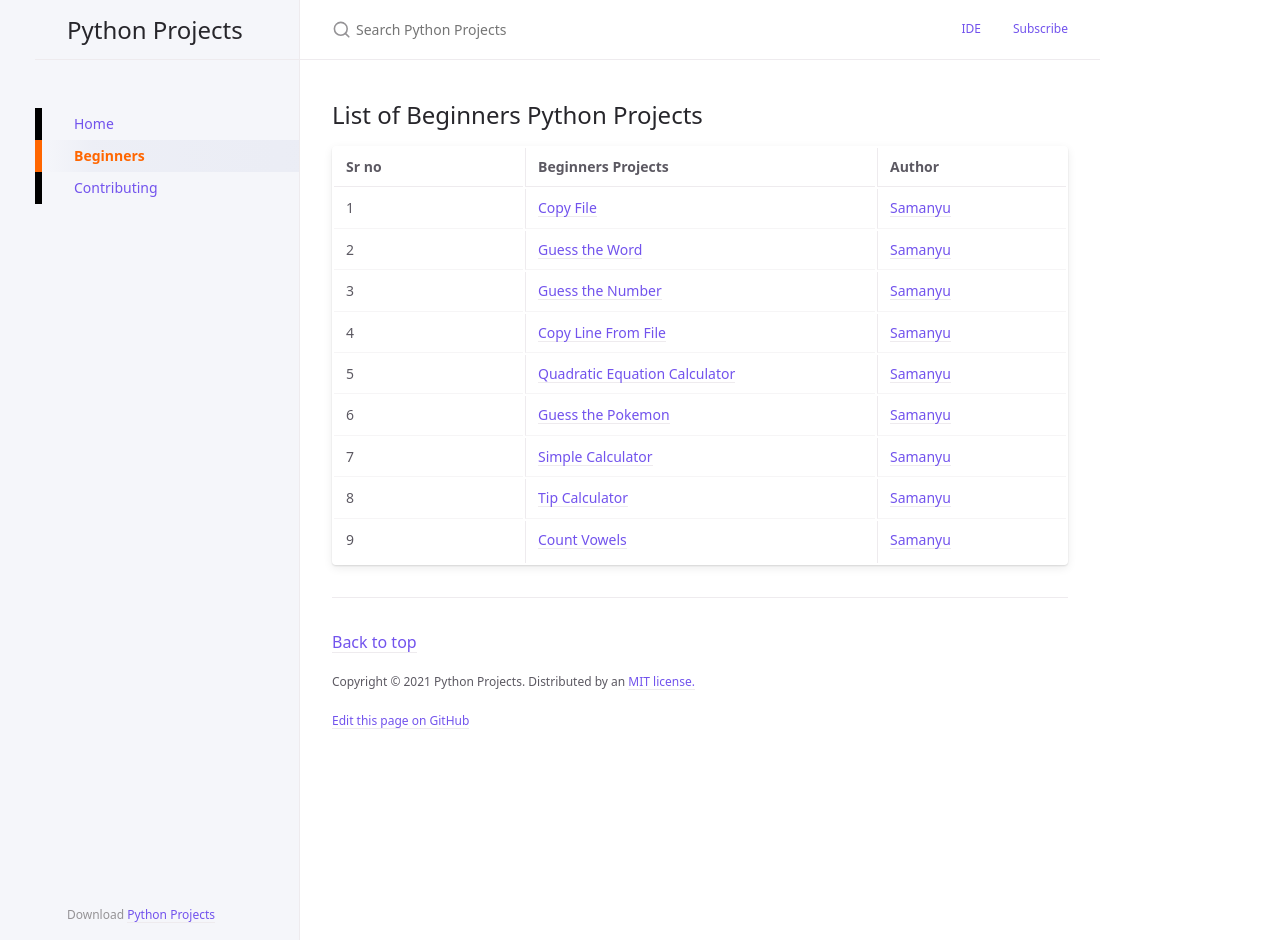
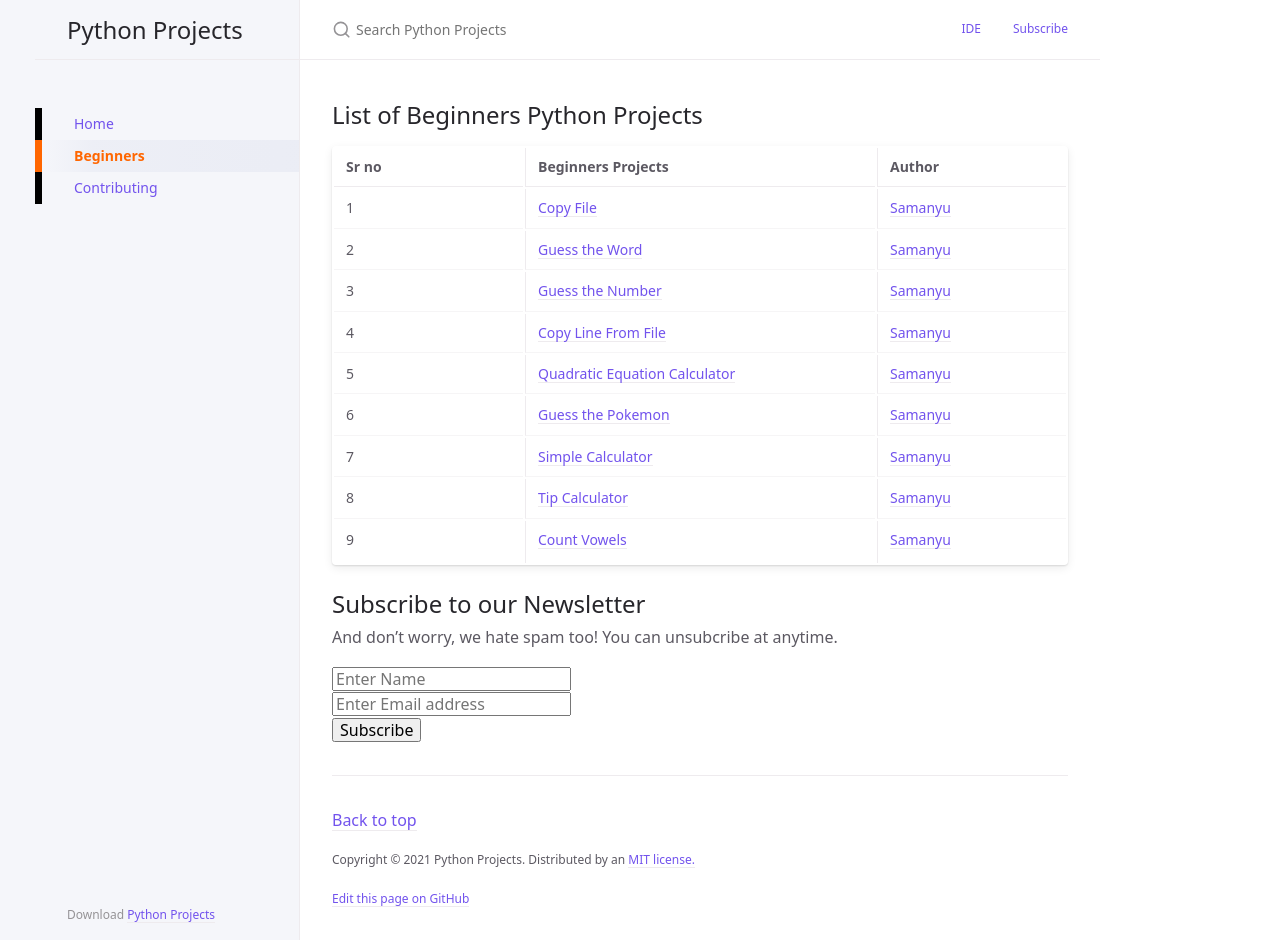
Before and after one commit to eadap/jtd, a Jekyll site: the page built from docs/beginners.md, in a window 1280 px wide and 940 px high. Built offline with Jekyll 4.4.1, drawn with Linux system fonts in a browser that asks for light colours; a script that is not in the unit is left out.

Commit message:
Update beginners.md

```diff
--- a/docs/beginners.md
+++ b/docs/beginners.md
@@ -17,3 +17,22 @@ nav_order: 2
 |7| [Simple Calculator](https://github.com/pythonhub-org/python-projects/tree/main/projects/beginners/simple_calculator) | [Samanyu](https://github.com/samanyuw)|
 |8| [Tip Calculator](https://github.com/pythonhub-org/python-projects/tree/main/projects/beginners/tip_calculator) | [Samanyu](https://github.com/samanyuw)|
 |9| [Count Vowels](https://github.com/pythonhub-org/python-projects/tree/main/projects/beginners/count_vowels) | [Samanyu](https://github.com/samanyuw)|
+
+
+<div class="container">
+    <h2>Subscribe to our Newsletter</h2>
+    <p>And don’t worry, we hate spam too! You can unsubcribe at anytime.</p>
+</div>
+
+<form action="https://sendpress.org/s/subscribe" method="POST" accept-charset="utf-8">
+	<div class="container" style="background-color:white">
+	<input type="text" placeholder="Enter Name" name="name" id="name"/>
+	<br/>
+	<input type="email" placeholder="Enter Email address" name="email" id="email"/><br/><div style="display:none;">
+	<input type="text" name="hp" id="hp"/>
+	</div>
+	<input type="hidden" name="list" value="XX3IT08QJYpEKlmQl9hsdw"/>
+	<input type="hidden" name="subform" value="yes"/>
+	<input type="submit" value="Subscribe" name="submit" id="submit"/>
+	</div>
+</form>
```
